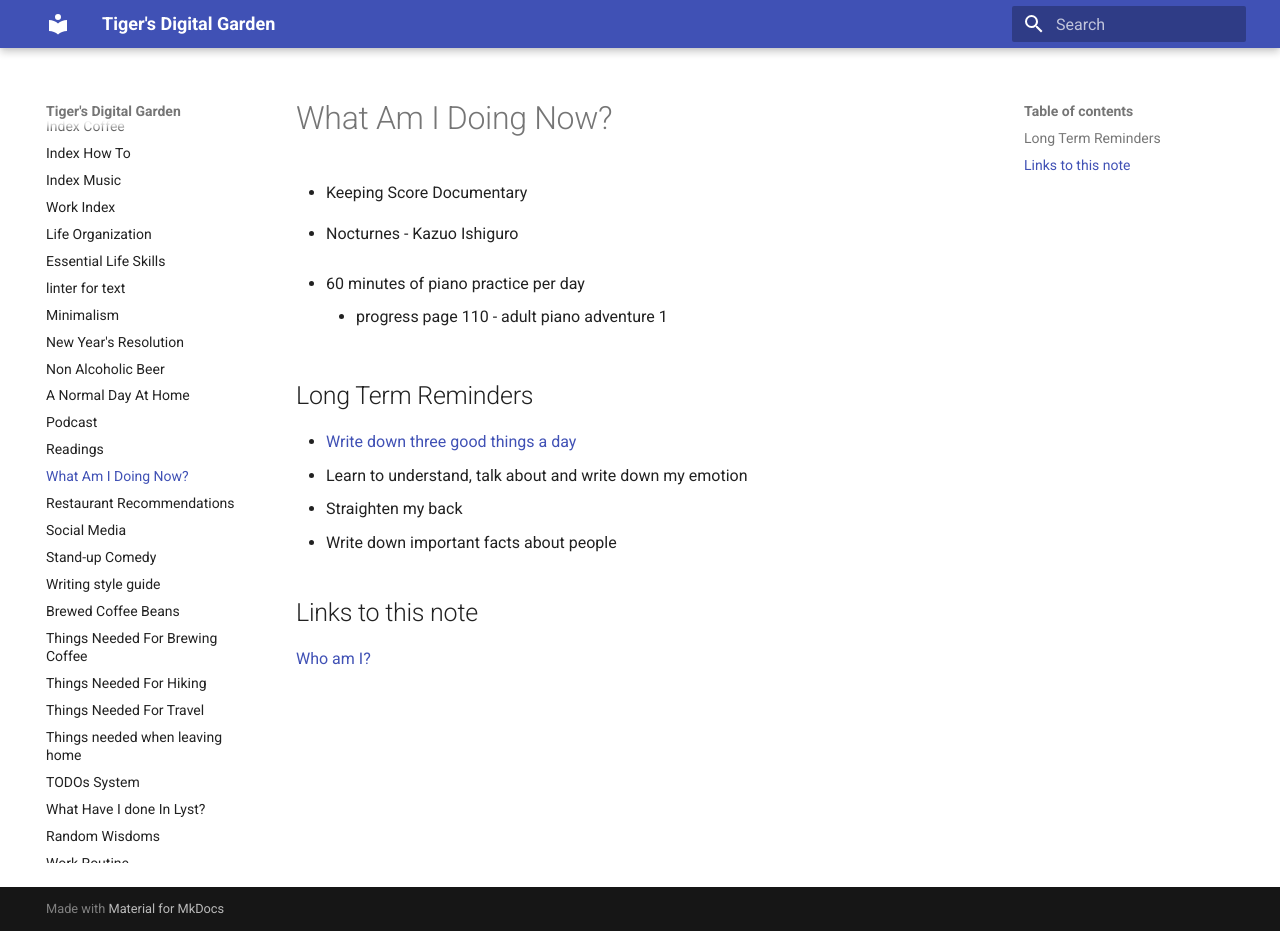
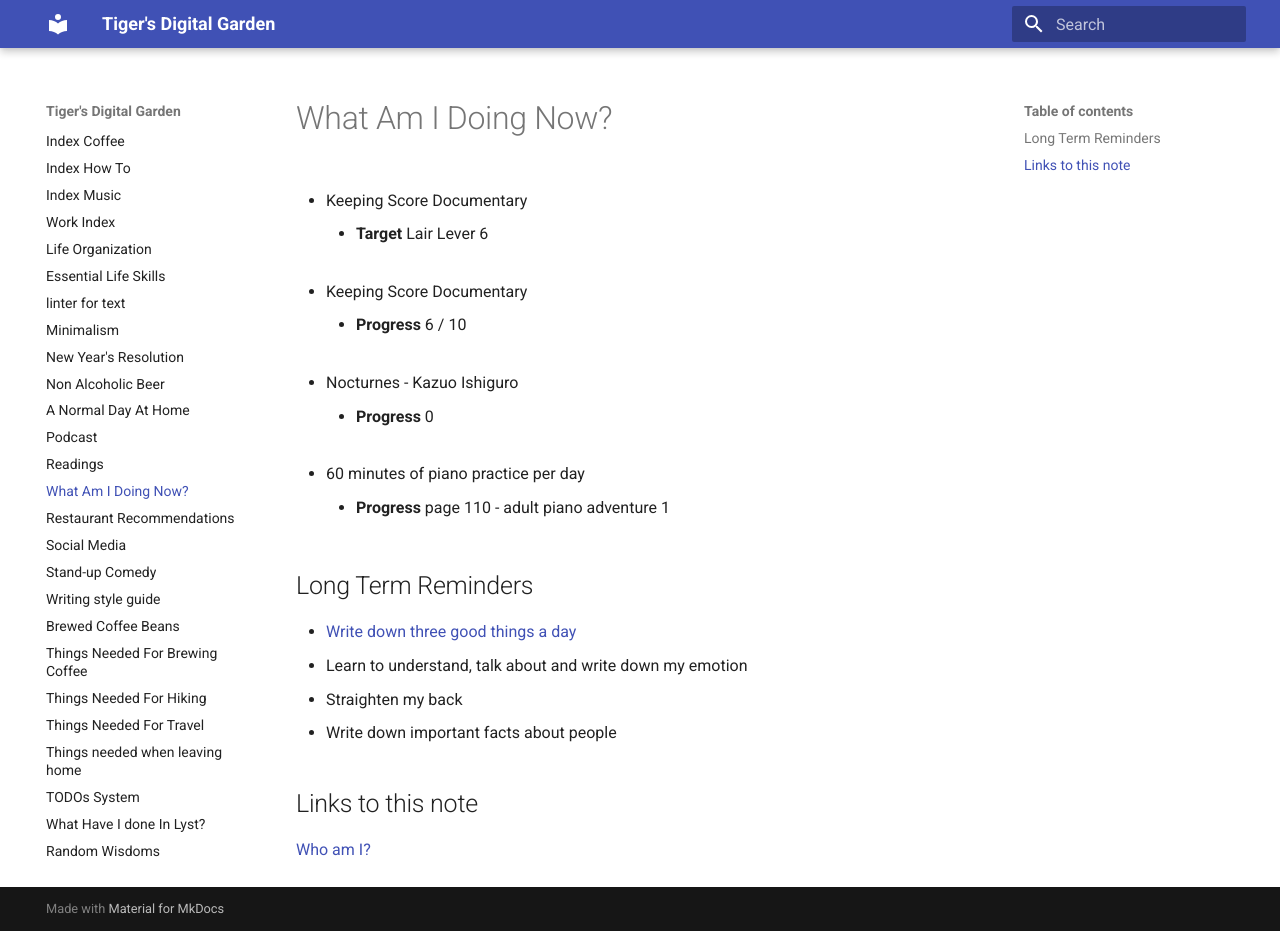
Before and after one commit to ynotstartups/notes, an MkDocs documentation site: the page built from notes/reminders.md, in a window 1280 px wide and 931 px high. Built offline with MkDocs 1.6.1 and Material for MkDocs 9.7.7, drawn with Linux system fonts in a browser that asks for light colours.

Commit message:
update progess

```diff
--- a/notes/reminders.md
+++ b/notes/reminders.md
@@ -2,11 +2,19 @@
 
 - Keeping Score Documentary
 
+  - **Target** Lair Lever 6
+
+- Keeping Score Documentary
+
+  - **Progress** 6 / 10
+
 - Nocturnes - Kazuo Ishiguro
+
+  - **Progress** 0
 
 - 60 minutes of piano practice per day
 
-  - progress page 110 - adult piano adventure 1
+  - **Progress** page 110 - adult piano adventure 1
 
 ## Long Term Reminders
 
```
